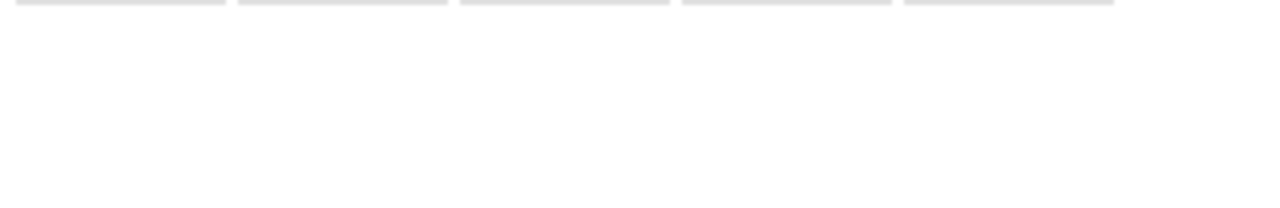
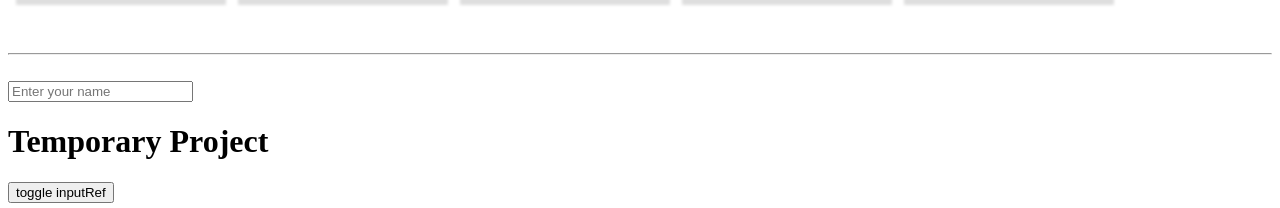
Before and after one commit to kaihatsuRONIT/reactRevision, a React (Vite) app in the folder react-css/: page / in a window 1280 px wide. Shown: the part 651-859 px from the top of the page. Before the commit the page ends 800 px from the top, so only its background shows below. Built offline with nearby package versions, Linux system fonts and the light colour scheme.

Commit message:
added uncontrolled.jsx

```diff
--- a/react-css/src/App.jsx
+++ b/react-css/src/App.jsx
@@ -1,6 +1,7 @@
 import { useState } from "react";
 import User from "./User";
 import './css/user.css' //any css file once imported, can be used literally anywhere
+import Uncontrolled from "./Uncontrolled";
 
 function App() {
   const users = [1, 2, 3, 4,5,6,7,8,9,10]
@@ -29,6 +30,11 @@ function App() {
         })
       }
       </div>
+      <br />
+      <br />
+      <hr />
+      <br />
+      <Uncontrolled/>
     </>
   )
 }
```
